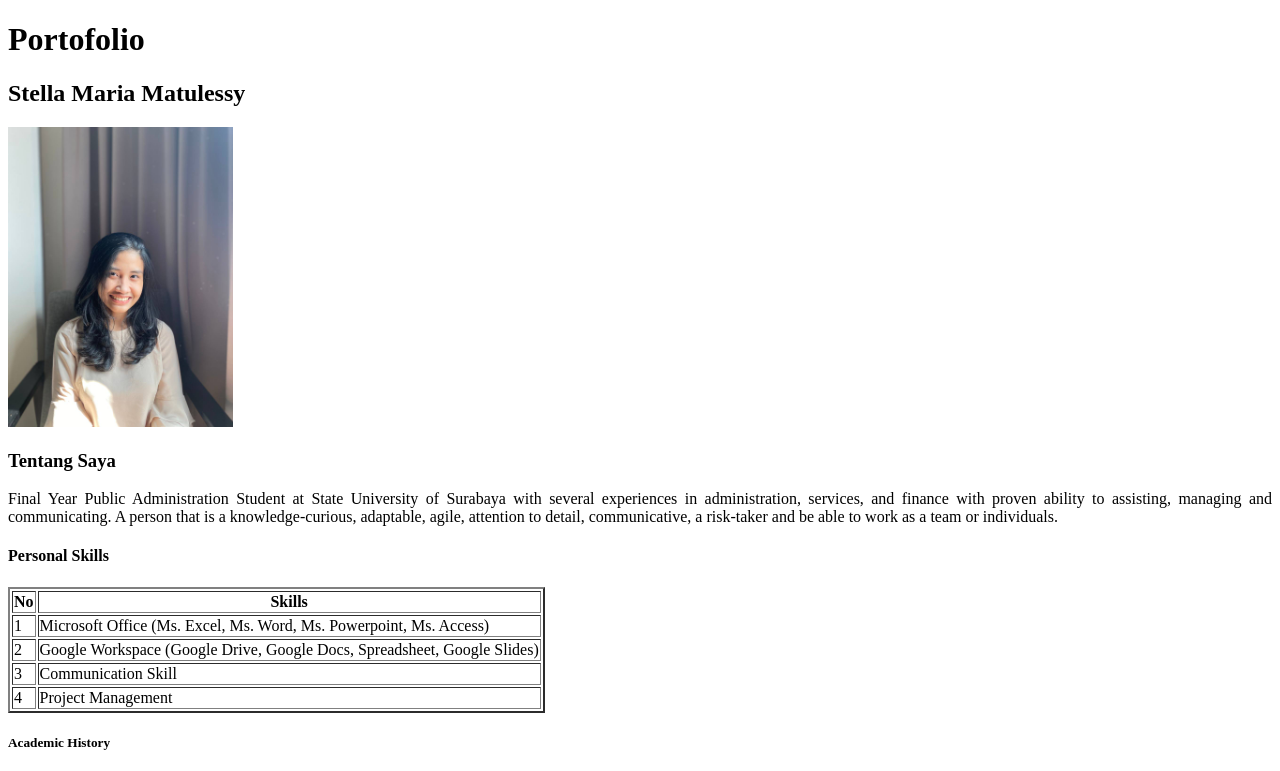
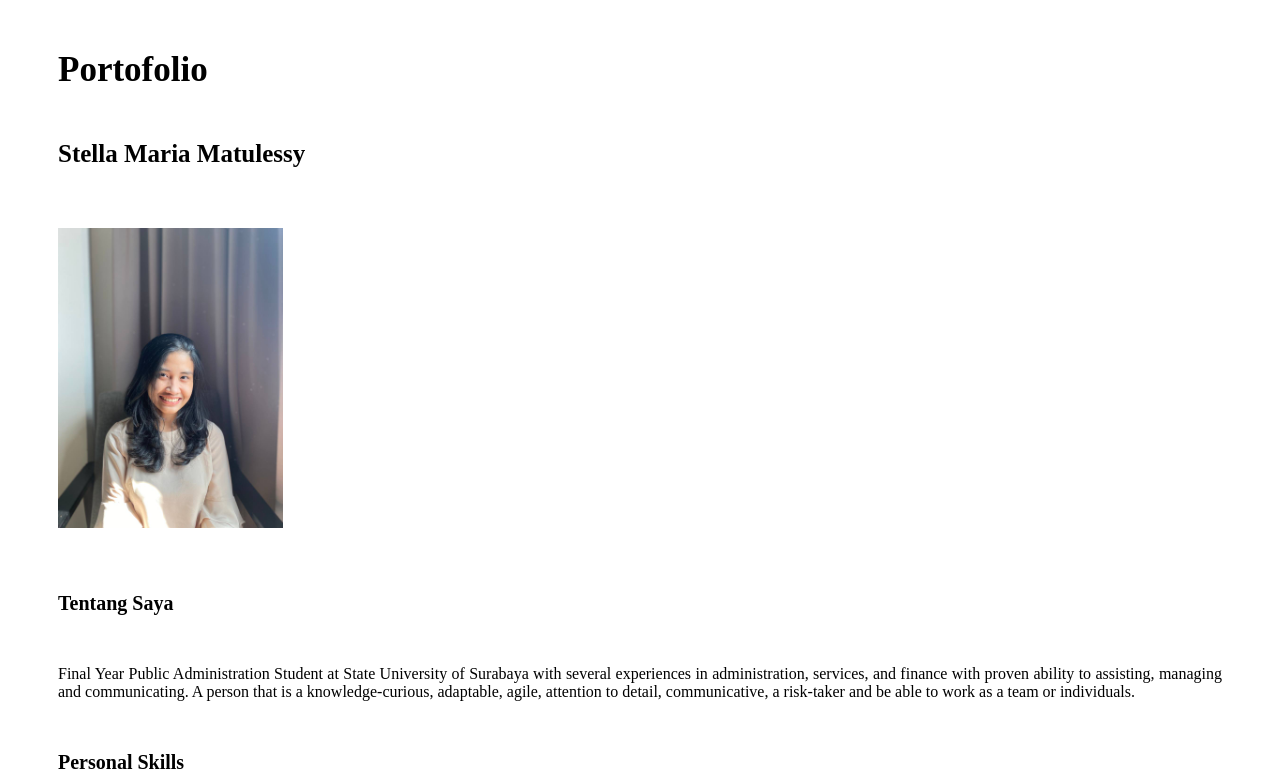
Before and after one commit to stellaamaria/stellaamaria.github.io, a plain HTML site: page portofolio.html in a window 1280 px wide. Shown: the top 771 px of the page. Drawn offline with Linux system fonts and the light colour scheme.

Commit message:
tambah css

```diff
--- a/portofolio.html
+++ b/portofolio.html
@@ -6,19 +6,36 @@
     <meta name="viewport" content="width=device-width, initial-scale=1.0">
     <title>Portofolio</title>
 </head>
+<head>
+<style>
+    table, tr, th, td{
+        border: 1px solid orchid;
+    }
+</style>
+</head>
+<head>
+    <style>
+        h1, h2, h3, h4, h5, h6, table, tr, th, td, p, img {
+            margin-top: 50px;
+            margin-bottom: 10px;
+            margin-right: 50px;
+            margin-left: 50px;
+        }
+    </style>
+</head>
 <body>
 
     <!-- Judul -->
-    <h1>Portofolio</h1>
-    <h2>Stella Maria Matulessy</h2>
+    <h1 style="font-size:35px;">Portofolio</h1>
+    <h2 style="font-size:25px;">Stella Maria Matulessy</h2>
     <img src="Foto Stella Maria.jpeg"widht="200"height="300">
-    <h3>Tentang Saya</h3>
+    <h3 style="font-size:20px;">Tentang Saya</h3>
         <P align="justify">Final Year Public Administration Student at State University of Surabaya with several experiences in
             administration, services, and finance with proven ability to assisting, managing and communicating. A person that is
             a knowledge-curious, adaptable, agile, attention to detail, communicative, a risk-taker and be able to work as a team
             or individuals.</P>
 
-    <h4>Personal Skills</h4>
+    <h4 style="font-size:20px;">Personal Skills</h4>
     <table border="2">
         <tr>
             <th>No</th>
@@ -42,7 +59,7 @@
         </tr>
     </table>
 
-    <h5>Academic History</h5>
+    <h5 style="font-size:20px;">Academic History</h5>
     <table border="2">
         <tr>
             <th>No</th>
@@ -66,7 +83,7 @@
         </tr>
     </table>
 
-    <h6>My Contacts</h6>
+    <h6 style="font-size:20px;">My Contacts</h6>
     <table border="2">
         <tr>
             <th>No</th>
```
